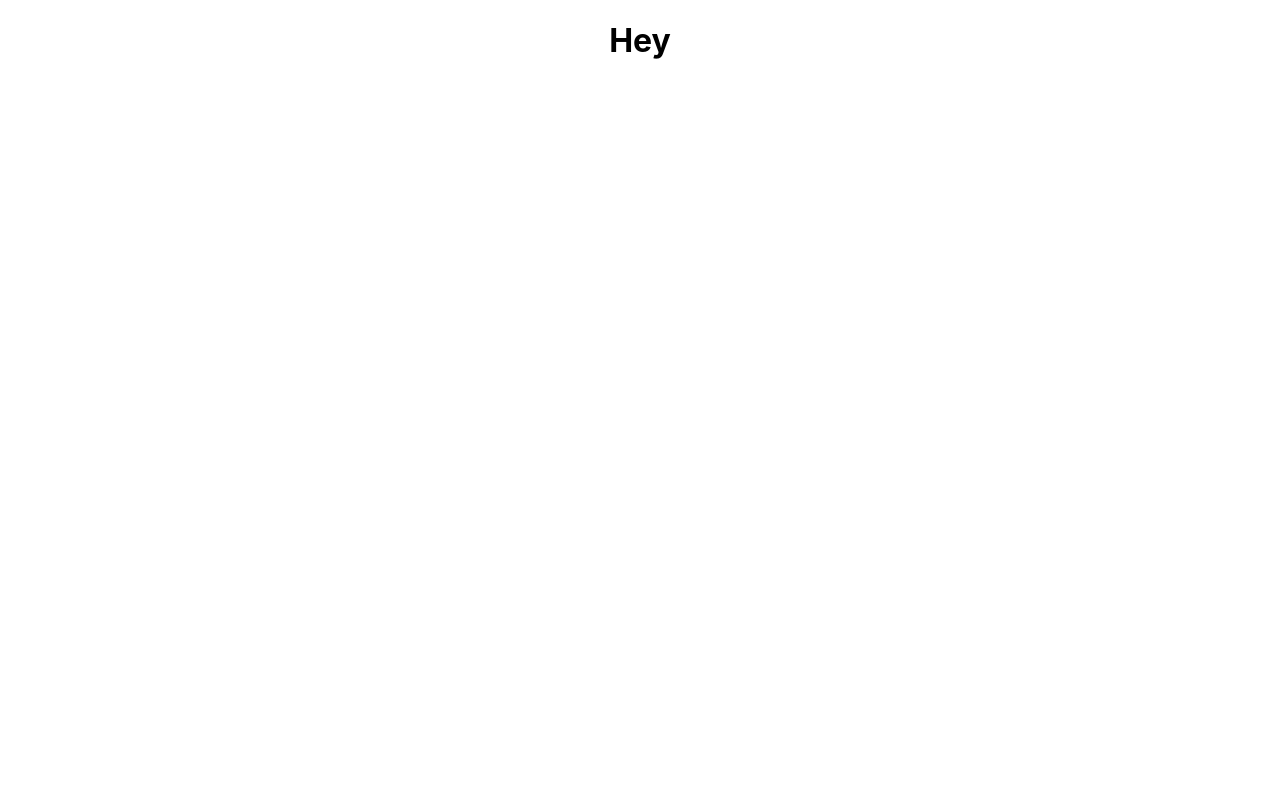
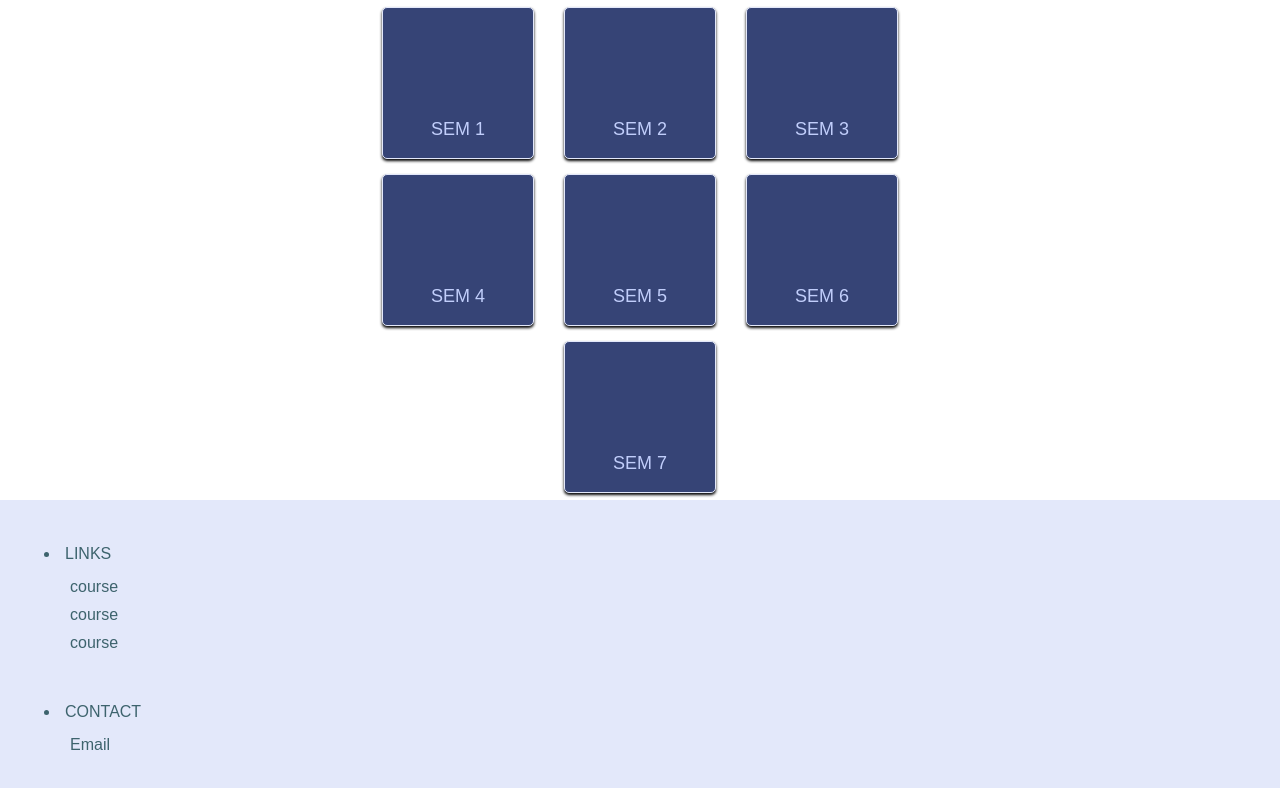
Before and after one commit to iiitv/studybuddy-web, a React (Create React App) app: page / in a window 1280 px wide. Shown: the top 788 px of the page. Built offline with nearby package versions, Linux system fonts and the light colour scheme.

Commit message:
footer and cards updated

```diff
--- a/src/App.css
+++ b/src/App.css
@@ -1,5 +1,10 @@
 .App {
-  text-align: center;
+  /* text-align: center; */
+  height: auto;
+  display: flex;
+  justify-content: center;
+  align-items: center;
+  flex-flow: column;
 }
 
 .App-logo {
--- a/src/App.js
+++ b/src/App.js
@@ -1,11 +1,14 @@
 import React, { Component } from 'react'
 import './App.css'
+import CardContainer from './Component/main-page/cards/CardContainer'
+import Footer from './Component/main-page/footer/Footer'
 
 class App extends Component {
   render() {
     return (
       <div className="App">
-        <h1>Hey</h1>
+        <CardContainer/>
+        <Footer/>
       </div>
     )
   }
--- /dev/null
+++ b/src/Component/main-page/cards/Card.js
@@ -0,0 +1,13 @@
+import React from 'react'
+import './card.scss'
+
+const Card = (props) => {
+    return (
+        <div className="card">
+            <p className="card__label">Sem {props.name}</p>
+            {/* {this.props.name} */}
+        </div>
+    )
+}
+
+export default Card
--- /dev/null
+++ b/src/Component/main-page/cards/CardContainer.js
@@ -0,0 +1,18 @@
+import React from 'react'
+import Card from './Card'
+import './cardContainer.scss'
+
+const CardContainer =() => {
+
+    const sems = [1,2,3,4,5,6,7]
+    const container = sems.map((sem)=>{
+        return <Card name={sem}/>
+    })
+    return (
+        <div className="cardContainer">
+        {container}
+        </div>
+    )
+}
+
+export default CardContainer
--- /dev/null
+++ b/src/Component/main-page/cards/card.scss
@@ -0,0 +1,19 @@
+.card{
+    position: relative;
+    width: 150px;
+    height: 150px;
+    background-color:#364476;
+    border: 1px solid #E3E8FA;
+    border-radius: 5px;
+    box-shadow: 0 2px 3px;
+    margin: 0 15px;
+    display: flex;
+    justify-content: center;
+    align-items: flex-end;
+    &__label{
+        text-transform: uppercase;
+        font-family: Arial, Helvetica, sans-serif;
+        font-size: large;
+        color: #C1CEFB;
+    }
+}
--- /dev/null
+++ b/src/Component/main-page/cards/cardContainer.scss
@@ -0,0 +1,8 @@
+.cardContainer{
+    display: flex;
+    width: 55%;
+    height: 500px;
+    flex-wrap: wrap;
+    justify-content: center;
+    align-items: center;
+}
--- /dev/null
+++ b/src/Component/main-page/footer/Footer.js
@@ -0,0 +1,24 @@
+import React from 'react'
+import './footer.scss'
+const footer = () => {
+    return (
+        <div className="footer">
+            <ul className="footer__list">
+                <li className="footer__list__label">Links</li>
+                <ul className="sublist">
+                    <li className="footer__list__item">course</li>
+                    <li className="footer__list__item">course</li>
+                    <li className="footer__list__item">course</li>
+                </ul>
+            </ul>
+            <ul className="footer__list">
+                <li className="footer__list__label">Contact</li>
+                <ul className="sublist">
+                    <li className="footer__list__item">Email</li>
+                </ul>
+            </ul>
+        </div>
+    )
+}
+
+export default footer
--- /dev/null
+++ b/src/Component/main-page/footer/footer.scss
@@ -0,0 +1,33 @@
+.footer{
+    padding: 20px;
+    width: 100%;
+    height: 300px;
+    background-color: #E3E8FA;
+    display: flex;
+    flex-flow: column;
+    box-sizing: border-box;
+    &__list{
+        margin-top: 20px;
+        &__label{
+            text-transform: uppercase;
+            font-family: Arial, Helvetica, sans-serif;
+            cursor: pointer;
+            padding: 5px;
+            color:  #3D636D;
+        }
+        &__item{
+            font-family: Arial, Helvetica, sans-serif;
+            font-size: medium;
+            margin: 10px;
+            color:  #3D636D;
+            cursor: pointer;
+        }
+        &__item:hover{
+            text-decoration: underline;
+        }
+    }
+}
+.sublist{
+    list-style: none;
+    padding: 0;
+}
```
